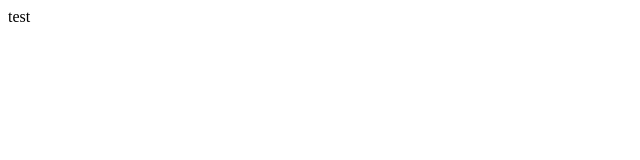
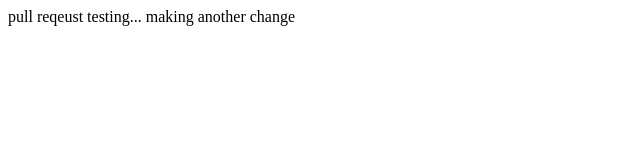
Before and after one commit to winnieworld/ProjectManual, a plain HTML site: page manual/main-page/index.html in a window 1280 px wide. Shown: the whole page, without its empty margins (0-640 px from the left). Drawn offline with Linux system fonts and the light colour scheme.

Commit message:
pull request test

```diff
--- a/manual/main-page/index.html
+++ b/manual/main-page/index.html
@@ -7,6 +7,7 @@
     <title>Document</title>
   </head>
   <body>
-    test
+    pull reqeust testing...
+    making another change
   </body>
 </html>
```
